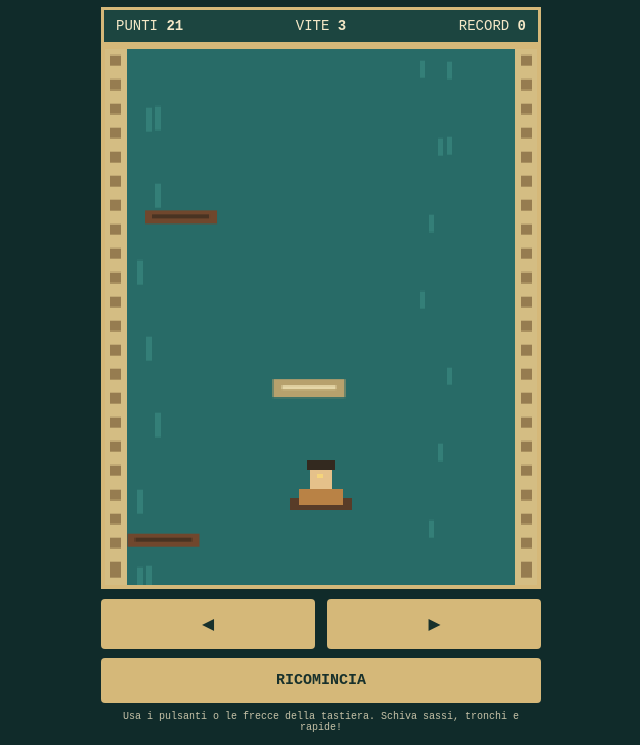
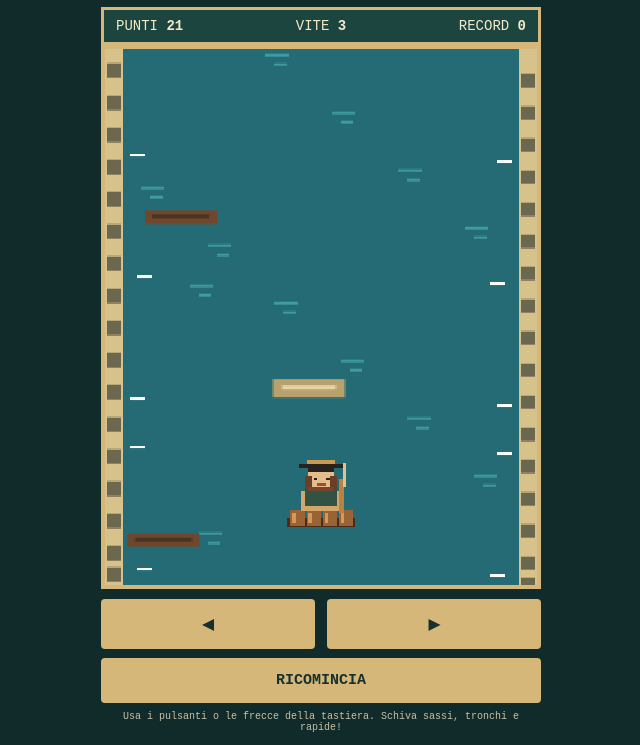
Before and after one commit to bebcasaarcangeli-max/Ol-boreler, a plain HTML site: page index.html in a window 1280 px wide. Both pictures are taken after a click on the button "INIZIA LA DISCESA". Shown: the part 82-827 px from the top of the page, without its empty margins (319-959 px from the left). Drawn offline with Linux system fonts and the light colour scheme.

Commit message:
Improve river scene, borèler character and comic collision reaction

```diff
--- a/index.html
+++ b/index.html
@@ -2,7 +2,7 @@
 <html lang="it">
 <head>
 <meta charset="utf-8"><meta name="viewport" content="width=device-width,initial-scale=1,maximum-scale=1,user-scalable=no">
-<meta name="theme-color" content="#102b2a"><title>Ol Boréler</title>
+<meta name="theme-color" content="#102b2a"><link rel="icon" type="image/svg+xml" href="icon.svg"><title>Ol Boréler</title>
 <style>
 *{box-sizing:border-box}body{margin:0;background:#102b2a;color:#f4e8c7;font-family:monospace;display:flex;min-height:100svh;align-items:center;justify-content:center;padding:12px}
 main{width:min(100%,440px);text-align:center}h1{font-size:clamp(25px,7vw,38px);letter-spacing:3px;margin:5px 0;color:#f5d47b}p{margin:4px 0 10px;font-size:12px}
@@ -20,17 +20,19 @@ canvas{display:block;width:100%;height:auto;max-height:68svh;aspect-ratio:3/5;ba
 <script>
 (()=>{
 const c=document.getElementById('game'),x=c.getContext('2d'),W=240,H=400;
-const $=id=>document.getElementById(id);let player=120,held=0,items=[],score=0,lives=3,best=+(localStorage.olBorelerBest||0),speed=1,spawn=0,running=false,last=0,water=0,raf=0;
+const $=id=>document.getElementById(id);let player=120,held=0,items=[],score=0,lives=3,best=+(localStorage.olBorelerBest||0),speed=1,spawn=0,running=false,last=0,water=0,raf=0,feedback=0;
 $('best').textContent=best;
-function river(){x.fillStyle='#286b67';x.fillRect(0,0,W,H);x.fillStyle='#347f78';for(let i=0;i<9;i++){let y=(i*57+water)%H;x.fillRect(18+(i%3)*5,y,3,18);x.fillRect(190-(i%4)*5,(y+23)%H,3,13)}x.fillStyle='#d4bd83';x.fillRect(0,0,12,H);x.fillRect(228,0,12,H);x.fillStyle='#967c50';for(let y=0;y<H;y+=18){x.fillRect(3,(y+water)%H,6,8);x.fillRect(231,(y+water)%H,6,8)}}
-function drawPlayer(){x.fillStyle='#583c28';x.fillRect(player-17,335,34,9);x.fillStyle='#b98245';x.fillRect(player-12,328,24,12);x.fillStyle='#e5c18a';x.fillRect(player-6,313,12,15);x.fillStyle='#33291f';x.fillRect(player-8,307,16,7);x.fillStyle='#f5d47b';x.fillRect(player-2,317,3,3)}
+function river(){x.fillStyle='#246b75';x.fillRect(0,0,W,H);x.fillStyle='#3e9ba0';for(let i=0;i<12;i++){let y=(i*43+water*1.3)%H,xx=20+(i*37)%190;x.fillRect(xx,y,13,2);x.fillRect(xx+5,y+7,7,2)}x.fillStyle='#d8c28b';x.fillRect(0,0,10,H);x.fillRect(230,0,10,H);x.fillStyle='#6c684f';for(let y=0;y<H;y+=24){let yy=(y+water)%H;x.fillRect(1,yy,8,11);x.fillRect(231,yy+8,8,10)}x.fillStyle='#ffffff';for(let i=0;i<5;i++){let yy=(i*91+water*1.8)%H;x.fillRect(14+(i%2)*4,yy,8,2);x.fillRect(218-(i%2)*4,yy+5,8,2)}}
+function drawPlayer(){x.fillStyle='#4a2c1c';x.fillRect(player-19,350,38,7);x.fillStyle='#9a6335';for(let i=0;i<4;i++){x.fillRect(player-17+i*9,344,8,12);x.fillStyle='#d49a53';x.fillRect(player-16+i*9,346,2,8);x.fillStyle='#9a6335'}x.fillStyle='#d5a66b';x.fillRect(player-11,330,22,15);x.fillStyle='#315344';x.fillRect(player-9,329,18,12);x.fillStyle='#e5bd8a';x.fillRect(player-7,315,14,15);x.fillStyle='#6a3e27';x.fillRect(player-9,319,4,10);x.fillRect(player+5,319,4,10);x.fillStyle='#29221c';x.fillRect(player-7,312,14,4);x.fillRect(player-12,310,24,3);x.fillStyle='#c99a53';x.fillRect(player-8,307,16,3);x.fillStyle='#2a211a';x.fillRect(player-4,320,2,2);x.fillRect(player+3,320,2,2);x.fillStyle='#9b4e35';x.fillRect(player-2,324,5,2);x.fillStyle='#75452c';x.fillRect(player-7,327,14,3);x.fillStyle='#b98245';x.fillRect(player+10,321,3,25);x.fillStyle='#e0c28a';x.fillRect(player+12,309,2,18)}
 function obstacle(o){x.fillStyle=o.type===0?'#77766b':o.type===1?'#70472d':'#b7a16d';if(o.type===0){x.fillRect(o.x-10,o.y-8,20,16);x.fillRect(o.x-7,o.y-12,14,4)}else if(o.type===1){x.fillRect(o.x-20,o.y-5,40,10);x.fillStyle='#493322';x.fillRect(o.x-16,o.y-2,32,3)}else{x.fillRect(o.x-20,o.y-7,40,14);x.fillStyle='#e5d6a7';x.fillRect(o.x-15,o.y-2,30,3)}}
+function face(cx,cy,scale){x.save();x.translate(cx,cy);x.scale(scale,scale);x.fillStyle='#30251d';x.fillRect(-20,-20,40,40);x.fillStyle='#e4b27b';x.fillRect(-15,-15,30,28);x.fillStyle='#5a3827';x.fillRect(-17,-18,34,8);x.fillRect(-19,-12,7,22);x.fillRect(12,-12,7,22);x.fillStyle='#29221d';x.fillRect(-10,-5,5,5);x.fillRect(6,-5,5,5);x.fillStyle='#fff';x.fillRect(-9,-5,2,2);x.fillRect(7,-5,2,2);x.fillStyle='#b66a48';x.fillRect(-3,1,7,6);x.fillStyle='#40251e';x.fillRect(-8,11,16,8);x.fillStyle='#f1d0a0';x.fillRect(-5,12,10,3);x.fillStyle='#d7a65d';x.fillRect(-22,-23,44,5);x.fillRect(-14,-29,28,7);x.restore()}
+function shout(){x.fillStyle='rgba(8,20,23,.78)';x.fillRect(13,119,214,142);x.fillStyle='#f5d47b';x.fillRect(17,123,206,134);face(67,184,1.35);x.fillStyle='#fff8df';x.fillRect(113,139,99,82);x.fillStyle='#211c18';x.font='bold 13px monospace';x.textAlign='center';x.fillText('POTA CHE',162,164);x.fillText('SFIGA!',162,184);x.fillStyle='#f5d47b';x.font='bold 9px monospace';x.fillText('HAI PRESO UN TRONCO!',162,204);x.textAlign='left'}
 function hud(){$('score').textContent=Math.floor(score);$('lives').textContent=lives;$('best').textContent=best}
-function reset(){player=120;items=[];score=0;lives=3;speed=1;spawn=0;running=true;$('start').textContent='RICOMINCIA';last=0;hud();cancelAnimationFrame(raf);raf=requestAnimationFrame(loop)}
+function reset(){player=120;items=[];score=0;lives=3;speed=1;spawn=0;feedback=0;running=true;$('start').textContent='RICOMINCIA';last=0;hud();cancelAnimationFrame(raf);raf=requestAnimationFrame(loop)}
 function loop(t){if(!running)return;let dt=Math.min((t-last)/16.67||1,2);last=t;score+=dt*speed*.12;speed=Math.min(3.3,1+score/260);water=(water+2.2*speed*dt)%H;spawn-=dt;if(spawn<=0){let lane=28+Math.random()*184;items.push({x:lane,y:-20,type:Math.floor(Math.random()*3),hit:false});spawn=Math.max(19,48-speed*9)+Math.random()*20}
 player=Math.max(25,Math.min(215,player+held*2.9*dt*speed));
-for(let o of items){o.y+=2.2*speed*dt;if(!o.hit&&o.y>315&&o.y<355&&Math.abs(o.x-player)<(o.type===1?27:22)){o.hit=true;lives--;hud();if(lives<=0){running=false;best=Math.max(best,Math.floor(score));localStorage.olBorelerBest=best;hud();$('start').textContent='RIPROVA';draw();x.fillStyle='rgba(0,0,0,.72)';x.fillRect(25,160,190,75);x.fillStyle='#f5d47b';x.textAlign='center';x.font='bold 17px monospace';x.fillText('DISCESA FINITA',120,190);x.font='12px monospace';x.fillText('PUNTI: '+Math.floor(score),120,214);return}}}
-items=items.filter(o=>o.y<H+20);draw();hud();raf=requestAnimationFrame(loop)}
+for(let o of items){o.y+=2.2*speed*dt;if(!o.hit&&o.y>315&&o.y<355&&Math.abs(o.x-player)<(o.type===1?27:22)){o.hit=true;lives--;feedback=75;hud();if(lives<=0){running=false;best=Math.max(best,Math.floor(score));localStorage.olBorelerBest=best;hud();$('start').textContent='RIPROVA';draw();shout();x.fillStyle='#fff8df';x.textAlign='center';x.font='bold 10px monospace';x.fillText('DISCESA FINITA  -  PUNTI '+Math.floor(score),120,246);return}}}
+items=items.filter(o=>o.y<H+20);draw();if(feedback>0){shout();feedback-=dt}hud();raf=requestAnimationFrame(loop)}
 function draw(){river();for(let o of items)obstacle(o);drawPlayer()}
 function setHold(v){held=v}
 [['left',-1],['right',1]].forEach(([id,v])=>{let b=$(id);b.addEventListener('pointerdown',e=>{e.preventDefault();setHold(v)});['pointerup','pointercancel','pointerleave'].forEach(ev=>b.addEventListener(ev,()=>{if(held===v)setHold(0)}))});
```
